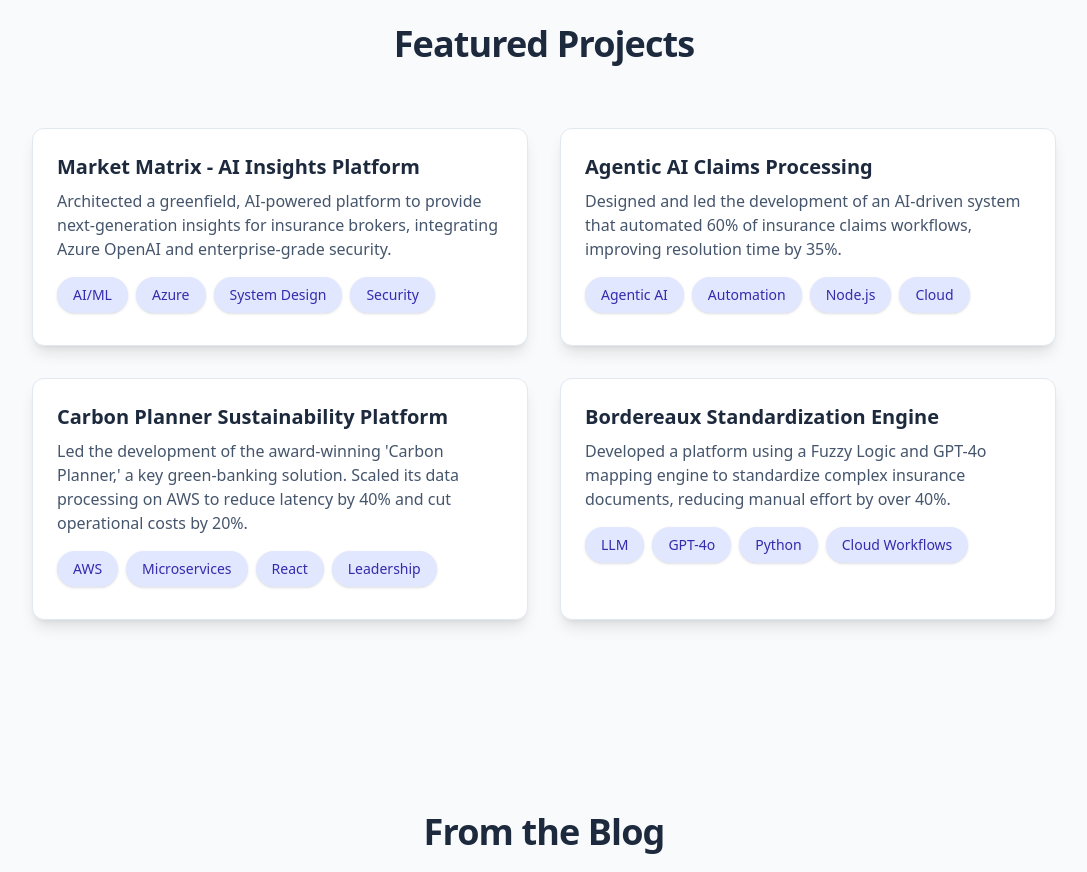
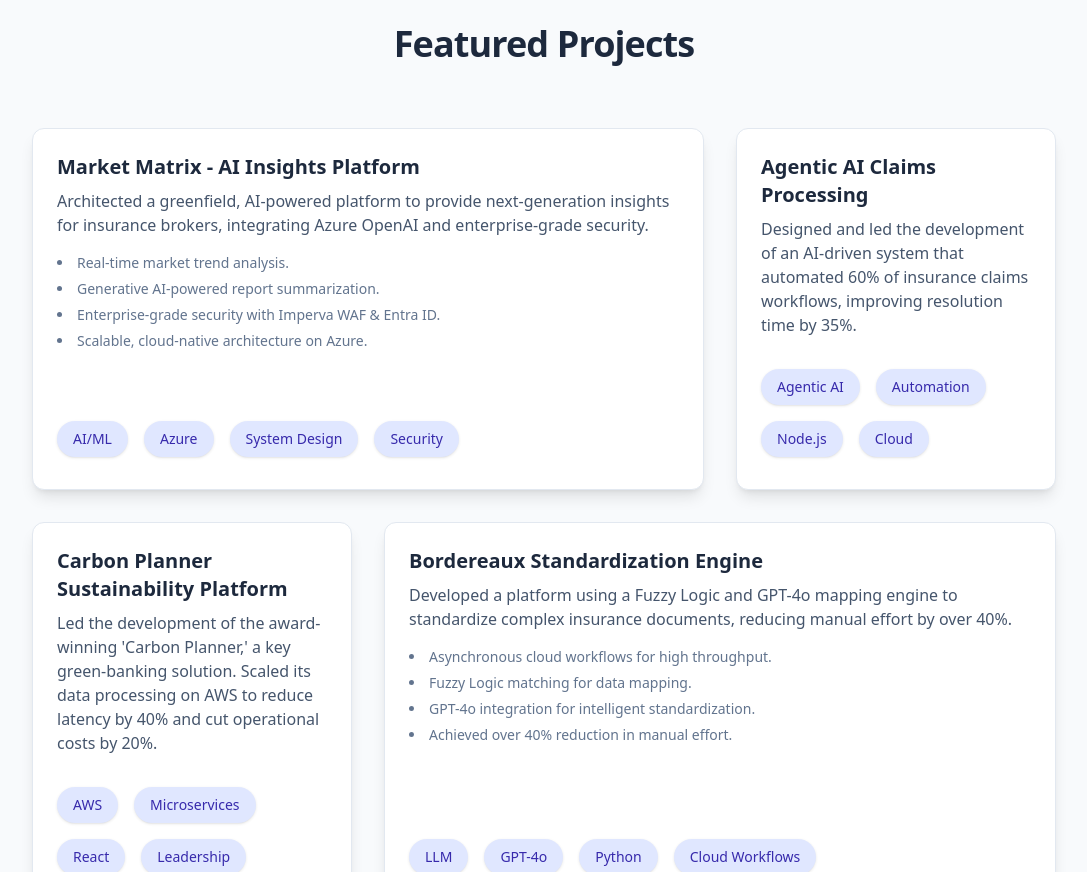
Before and after one commit to akulkarni9/ajay-portfolio, a React (Vite) app: page / in a window 1280 px wide. Shown: the part 3520-4392 px from the top of the page, without its empty margins (96-1183 px from the left). Built offline with nearby package versions, Linux system fonts and the light colour scheme.

Commit message:
Modified app.jsx

```diff
--- a/src/App.jsx
+++ b/src/App.jsx
@@ -11,7 +11,7 @@
   linkedin: "https://linkedin.com/in/akulkarni178",
   github: "https://github.com/akulkarni9",
   resumeUrl: "/AjayKulkarni-Resume.pdf", // IMPORTANT: Make sure this is a PDF file in your /public folder
-  headshotUrl: "/Ajay.jpg", // IMPORTANT: Make sure this image is in your /public folder
+  headshotUrl: "Ajay.jpg", // IMPORTANT: Make sure this image is in your /public folder
   hero: {
     greeting: "Hi, I'm Ajay.",
     line1: "I build and lead teams that create intelligent, scalable systems.",
@@ -23,10 +23,11 @@
     p3: "With over a decade of experience in software development, including 1.5 years in product management, I have delivered innovative solutions across industries. My expertise spans leading cross-functional teams, collaborating with PMOs, and delivering results through Agile methodologies while aligning technical solutions with business objectives.",
     p4: "Living with a hearing disability from birth has shaped my journey in profound ways. It has taught me the power of adaptability, perseverance, and clear communication. I embrace it as a strength that fuels my commitment to fostering inclusive collaboration and breaking down barriers in the tech industry."
   },
-  skills: [
-    "Engineering Leadership", "System Design", "Distributed Systems", "AI/ML",
-    "Agentic AI", "LLMs", "GCP", "AWS", "Azure", "Kubernetes", "React", "Python"
-  ],
+  skills: {
+    leadership: ["Engineering Leadership", "System Design", "Distributed Systems", "Agile Delivery"],
+    aiCloud: ["AI/ML", "Agentic AI", "LLMs", "GCP", "AWS", "Azure", "Kubernetes", "Python"],
+    fullStack: ["React", "Angular", "Flutter", "Kotlin", "Android"]
+  },
   experience: [
     {
       role: "Associate Manager – Software & Platforms",
@@ -76,6 +77,12 @@
       title: "Market Matrix - AI Insights Platform",
       description: "Architected a greenfield, AI-powered platform to provide next-generation insights for insurance brokers, integrating Azure OpenAI and enterprise-grade security.",
       tags: ["AI/ML", "Azure", "System Design", "Security"],
+      features: [
+          "Real-time market trend analysis.",
+          "Generative AI-powered report summarization.",
+          "Enterprise-grade security with Imperva WAF & Entra ID.",
+          "Scalable, cloud-native architecture on Azure."
+      ],
       link: "#",
     },
     {
@@ -94,6 +101,12 @@
       title: "Bordereaux Standardization Engine",
       description: "Developed a platform using a Fuzzy Logic and GPT-4o mapping engine to standardize complex insurance documents, reducing manual effort by over 40%.",
       tags: ["LLM", "GPT-4o", "Python", "Cloud Workflows"],
+      features: [
+        "Asynchronous cloud workflows for high throughput.",
+        "Fuzzy Logic matching for data mapping.",
+        "GPT-4o integration for intelligent standardization.",
+        "Achieved over 40% reduction in manual effort."
+      ],
       link: "#",
     },
   ],
@@ -125,25 +138,37 @@
 );
 
 
-const SkillPill = ({ skill }) => (
-    <span className="inline-block bg-indigo-100 dark:bg-slate-700 text-indigo-800 dark:text-indigo-300 rounded-full px-4 py-2 text-sm font-medium mr-2 mb-2 shadow-sm">
+const SkillPill = ({ skill, delay }) => (
+    <span
+        className="inline-block bg-indigo-100 dark:bg-slate-700 text-indigo-800 dark:text-indigo-300 rounded-full px-4 py-2 text-sm font-medium mr-2 mb-2 shadow-sm animate-fade-in-up"
+        style={{ animationDelay: `${delay}ms` }}
+    >
         {skill}
     </span>
 );
 
-const ProjectCard = ({ project, index }) => (
-    <div className="bg-white dark:bg-slate-800/50 rounded-xl shadow-lg overflow-hidden border border-slate-200 dark:border-slate-700 transition-all duration-300 hover:scale-[1.02] hover:shadow-2xl">
-        <div className="p-6">
+const ProjectCard = ({ project, className = "" }) => (
+    <div className={`bg-white dark:bg-slate-800/50 rounded-xl shadow-lg overflow-hidden border border-slate-200 dark:border-slate-700 transition-all duration-300 hover:scale-[1.02] hover:shadow-2xl ${className}`}>
+        <div className="p-6 flex flex-col h-full">
+            <div>
                 <h3 className="text-xl font-bold text-slate-800 dark:text-white mb-2">{project.title}</h3>
                 <p className="text-slate-600 dark:text-slate-300 mb-4 text-base">{project.description}</p>
-            <div className="flex flex-wrap mt-auto">
-                {project.tags.map(tag => <SkillPill key={tag} skill={tag} />)}
+                {project.features && (
+                    <ul className="mt-4 list-disc list-inside text-slate-500 dark:text-slate-400 space-y-1.5 text-sm">
+                        {project.features.map(feature => <li key={feature}>{feature}</li>)}
+                    </ul>
+                )}
+            </div>
+            <div className="mt-auto pt-4">
+                <div className="flex flex-wrap gap-2">
+                    {project.tags.map(tag => <SkillPill key={tag} skill={tag} delay={0} />)}
                 </div>
                 {project.link !== "#" && (
                     <a href={project.link} target="_blank" rel="noopener noreferrer" className="inline-flex items-center mt-6 text-indigo-500 hover:text-indigo-600 dark:text-indigo-400 dark:hover:text-indigo-300 font-semibold group">
                         View Project <ArrowUpRight size={16} className="ml-1 group-hover:translate-x-1 group-hover:-translate-y-1 transition-transform" />
                     </a>
                 )}
+            </div>
         </div>
     </div>
 );
@@ -364,19 +389,38 @@
 export default function App() {
     const [showResumeViewer, setShowResumeViewer] = useState(false);
     const [activeSection, setActiveSection] = useState('');
+    const [animatedSkills, setAnimatedSkills] = useState(false);
 
     useEffect(() => {
         const sectionObserver = new IntersectionObserver((entries) => {
             entries.forEach(entry => {
                 if (entry.isIntersecting) {
                     setActiveSection(entry.target.id);
+                    if (entry.target.id === 'skills') {
+                        setAnimatedSkills(true);
+                    }
                 }
             });
         }, { rootMargin: "-50% 0px -50% 0px" });
 
+        const skillsObserver = new IntersectionObserver((entries) => {
+            entries.forEach(entry => {
+                if(entry.isIntersecting) {
+                    setAnimatedSkills(true);
+                }
+            });
+        }, { threshold: 0.2 });
+
+
         document.querySelectorAll('section').forEach(section => {
             sectionObserver.observe(section);
         });
+
+        const skillsSection = document.getElementById('skills');
+        if (skillsSection) {
+            skillsObserver.observe(skillsSection);
+        }
+
 
         const styleTag = document.createElement('style');
         styleTag.innerHTML = `
@@ -431,11 +475,14 @@
 
         return () => {
             sectionObserver.disconnect();
+            skillsObserver.disconnect();
             if (document.head.contains(styleTag)) {
                 document.head.removeChild(styleTag);
             }
         }
     }, []);
+
+    let skillDelay = 0;
 
     return (
         <div className="bg-slate-50 dark:bg-slate-950 text-slate-800 dark:text-slate-200 font-sans leading-relaxed transition-colors duration-300">
@@ -462,19 +509,28 @@
                         <div>
                             <h3 className="text-xl font-bold text-center mb-4">Leadership & Architecture</h3>
                             <div className="flex flex-wrap justify-center">
-                                {["Engineering Leadership", "System Design", "Distributed Systems", "Agile Delivery"].map(skill => <SkillPill key={skill} skill={skill} />)}
+                                {animatedSkills && portfolioData.skills.leadership.map(skill => {
+                                    skillDelay += 50;
+                                    return <SkillPill key={skill} skill={skill} delay={skillDelay} />
+                                })}
                             </div>
                         </div>
                         <div>
                             <h3 className="text-xl font-bold text-center mb-4">AI/Cloud Engineering</h3>
                             <div className="flex flex-wrap justify-center">
-                                {["AI/ML", "Agentic AI", "LLMs", "GCP", "AWS", "Azure", "Kubernetes", "Python"].map(skill => <SkillPill key={skill} skill={skill} />)}
+                                {animatedSkills && portfolioData.skills.aiCloud.map(skill => {
+                                    skillDelay += 50;
+                                    return <SkillPill key={skill} skill={skill} delay={skillDelay} />
+                                })}
                             </div>
                         </div>
                         <div>
                             <h3 className="text-xl font-bold text-center mb-4">Full-Stack & Mobile</h3>
                             <div className="flex flex-wrap justify-center">
-                                {["React", "Angular", "Flutter", "Kotlin", "Android"].map(skill => <SkillPill key={skill} skill={skill} />)}
+                                {animatedSkills && portfolioData.skills.fullStack.map(skill => {
+                                     skillDelay += 50;
+                                     return <SkillPill key={skill} skill={skill} delay={skillDelay} />
+                                })}
                             </div>
                         </div>
                     </div>
@@ -487,8 +543,11 @@
                 </Section>
 
                 <Section id="projects" title="Featured Projects">
-                    <div className="grid md:grid-cols-2 gap-8">
-                        {portfolioData.projects.map((project, index) => <ProjectCard key={project.title} project={project} index={index} />)}
+                    <div className="grid grid-cols-1 md:grid-cols-3 gap-8">
+                        <ProjectCard project={portfolioData.projects[0]} className="md:col-span-2" />
+                        <ProjectCard project={portfolioData.projects[1]} className="md:col-span-1" />
+                        <ProjectCard project={portfolioData.projects[2]} className="md:col-span-1" />
+                        <ProjectCard project={portfolioData.projects[3]} className="md:col-span-2" />
                     </div>
                 </Section>
 
```
Lines whose indentation alone changed are shown as unchanged.
